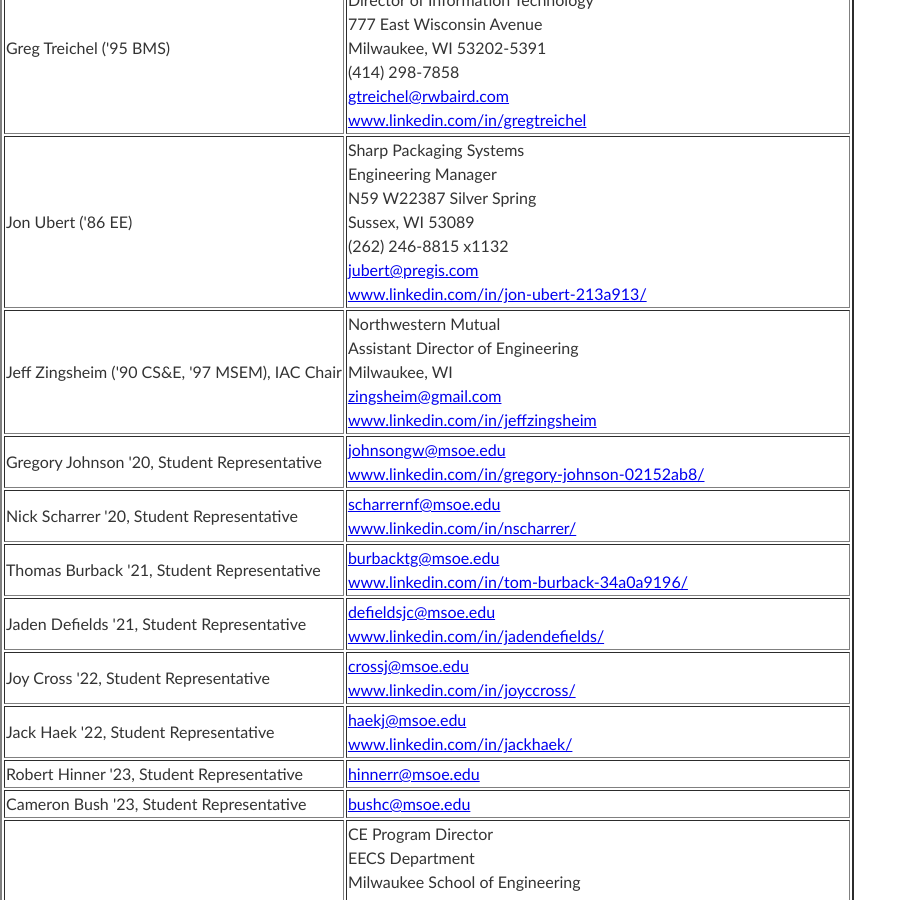
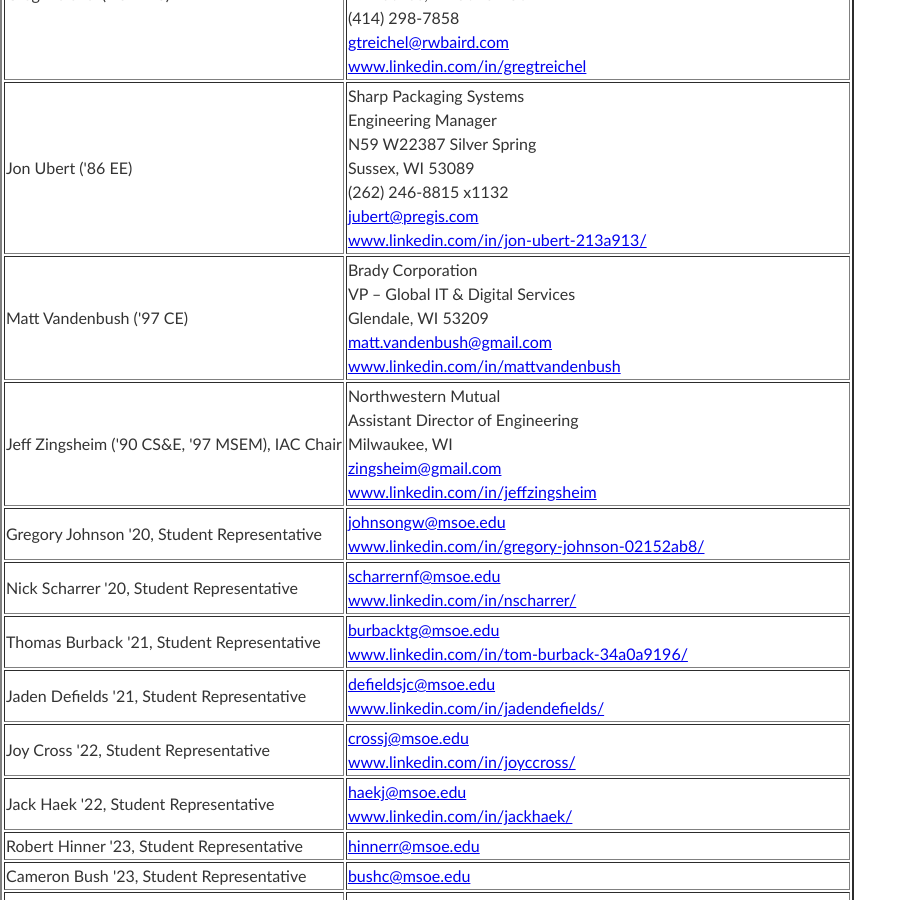
Before and after one commit to edurant/edurant.github.io, a Jekyll site: the page built from ceiac/members.html, in a window 1280 px wide and 900 px high, scrolled down 2815 px. Shown: the whole window, without its empty margins (0-915 px from the left). Built offline with Jekyll 4.4.1, drawn with Linux system fonts in a browser that asks for light colours; some of the changed text lies outside the part shown.

Commit message:
ce iac brady member update

```diff
--- a/ceiac/members.html
+++ b/ceiac/members.html
@@ -11,11 +11,6 @@
 <tr>
   <th>Member</th>
   <th>Contact information</th>
-</tr>
-<tr>
-  <td>(vacant)</td>
-  <td>Brady Corporation
-    <br/>Glendale, WI 53209
 </tr>
 <tr>
   <td>Jameel Ahmed ('13 CE)</td>
@@ -162,6 +157,14 @@
     <a href="https://www.linkedin.com/in/jon-ubert-213a913/">www.linkedin.com/in/jon-ubert-213a913/</a></td>
 </tr>
 <tr>
+  <td>Matt Vandenbush ('97 CE)</td>
+  <td>Brady Corporation
+    <br/>VP &ndash; Global IT &amp; Digital Services
+    <br/>Glendale, WI 53209
+    <br/><a href="mailto:matt.vandenbush@gmail.com">matt.vandenbush@gmail.com</a>
+    <br/><a href="https://www.linkedin.com/in/mattvandenbush">www.linkedin.com/in/mattvandenbush</a>
+</tr>
+<tr>
   <td>Jeff Zingsheim ('90 CS&amp;E, '97 MSEM), IAC Chair</td>
   <td>Northwestern Mutual<br/>
     Assistant Director of Engineering<br/>
```
